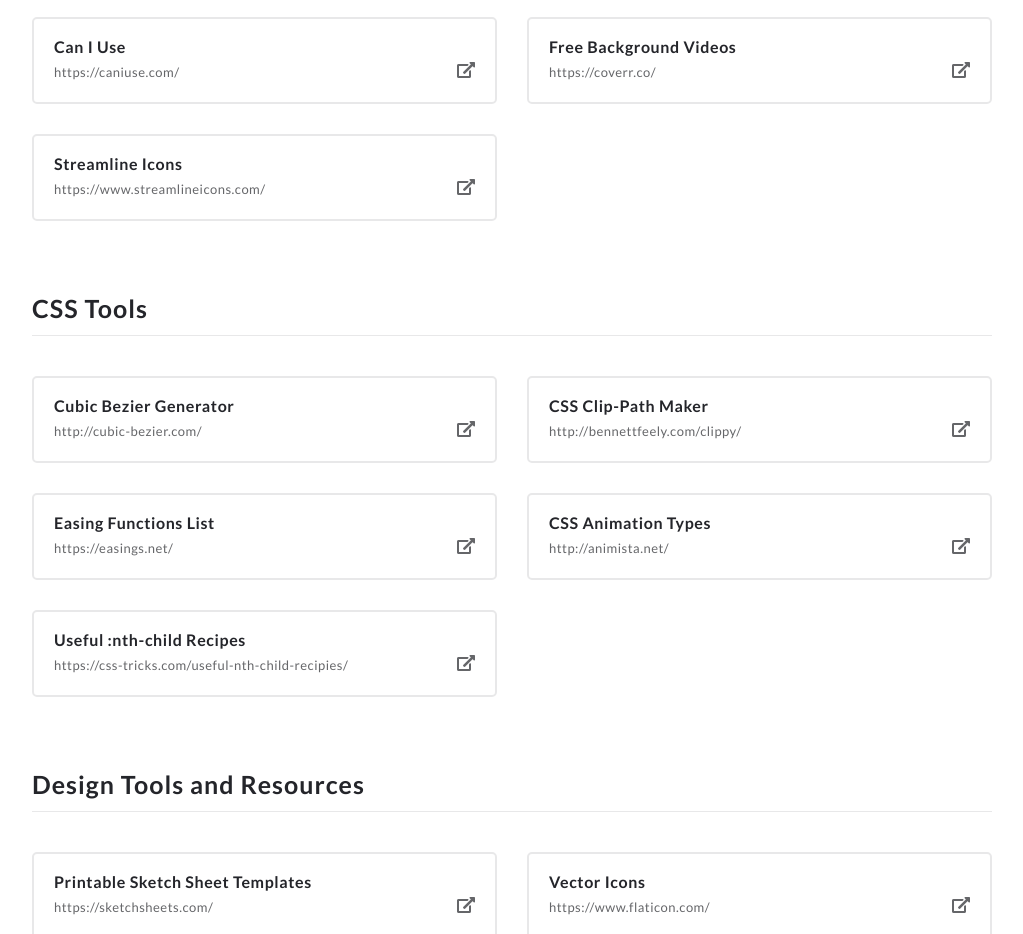
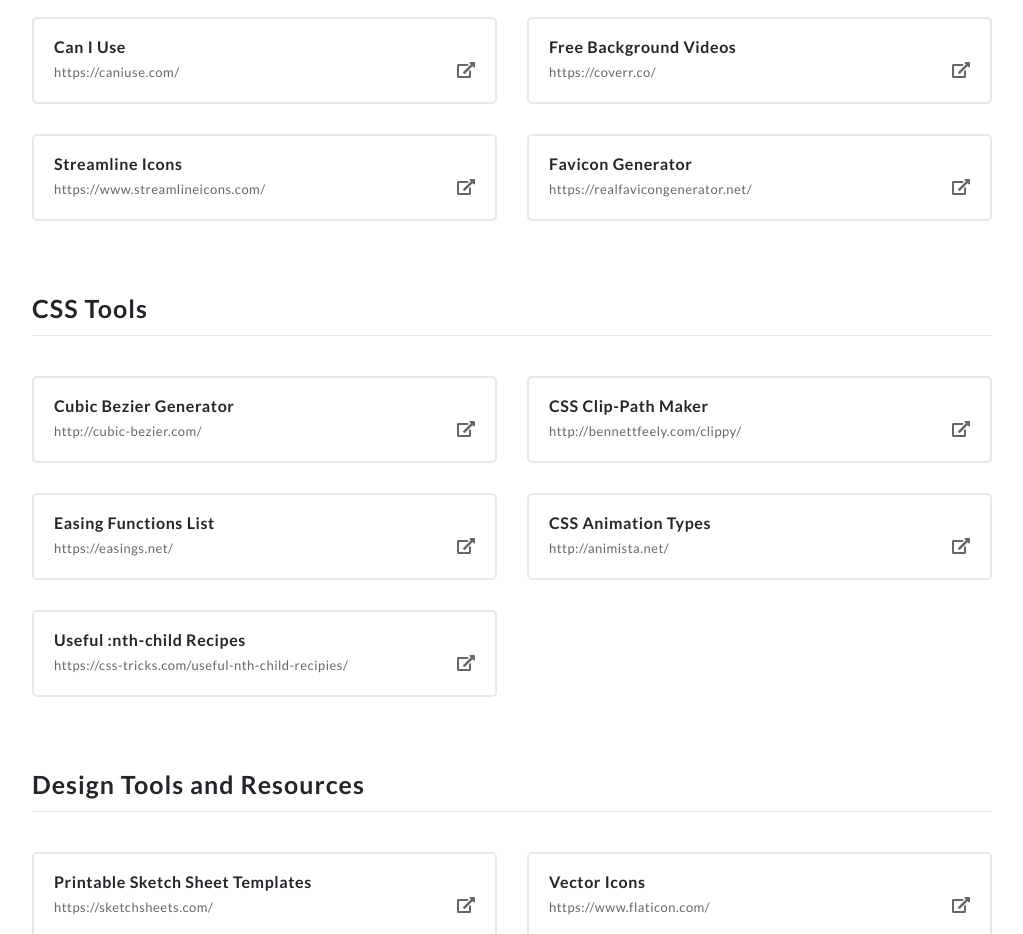
Before and after one commit to reemtos/bookmarks-app, a Vue app: page / in a window 1280 px wide. Shown: the part 1300-2234 px from the top of the page, without its empty margins (128-1151 px from the left). Built offline with nearby package versions, Linux system fonts and the light colour scheme.

Commit message:
Add favicon generator to resources.

```diff
--- a/src/data/data.resources.js
+++ b/src/data/data.resources.js
@@ -38,6 +38,10 @@
       {
         title: 'Streamline Icons',
         url: 'https://www.streamlineicons.com/'
+      },
+      {
+        title: 'Favicon Generator',
+        url: 'https://realfavicongenerator.net/'
       }
     ]
   },
```
